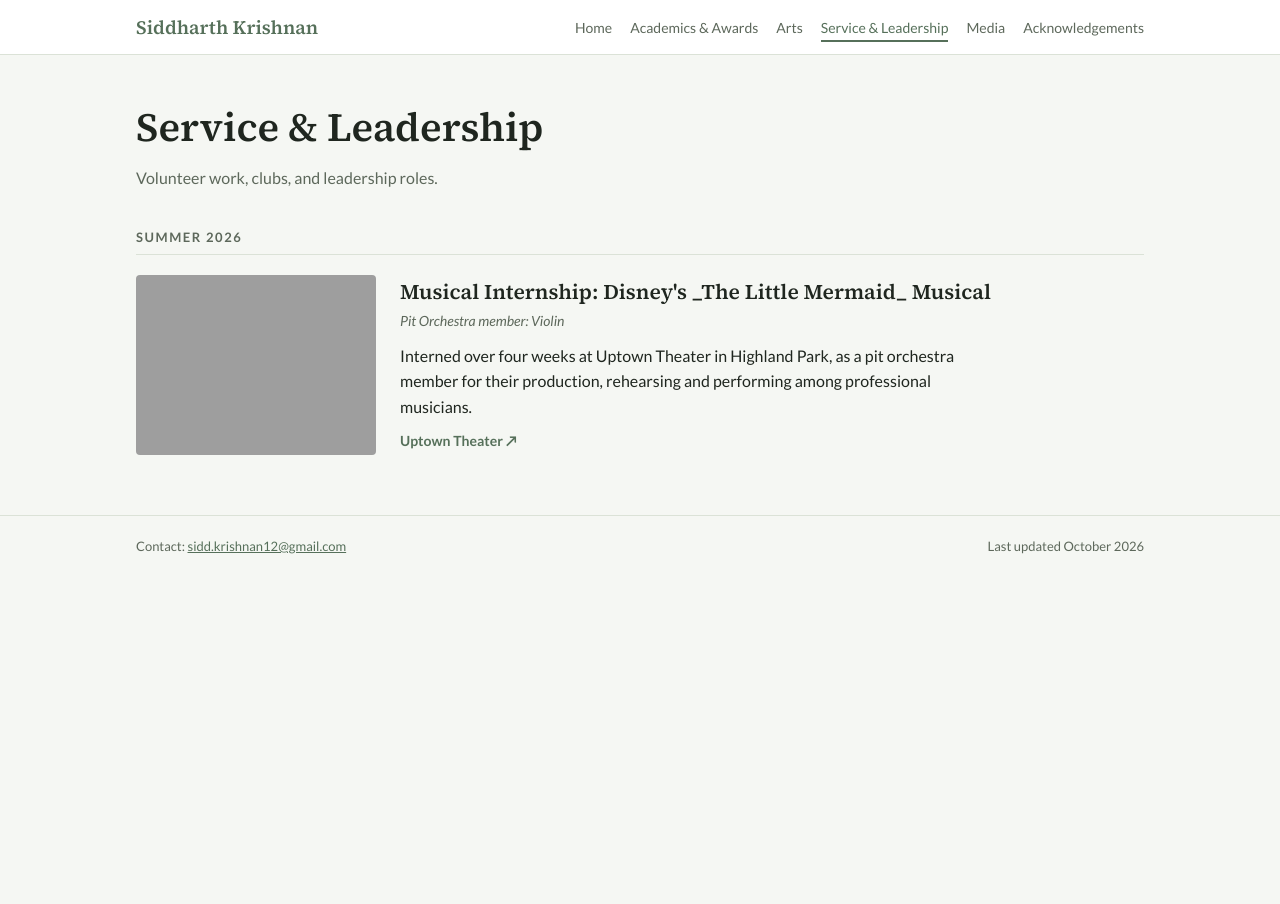
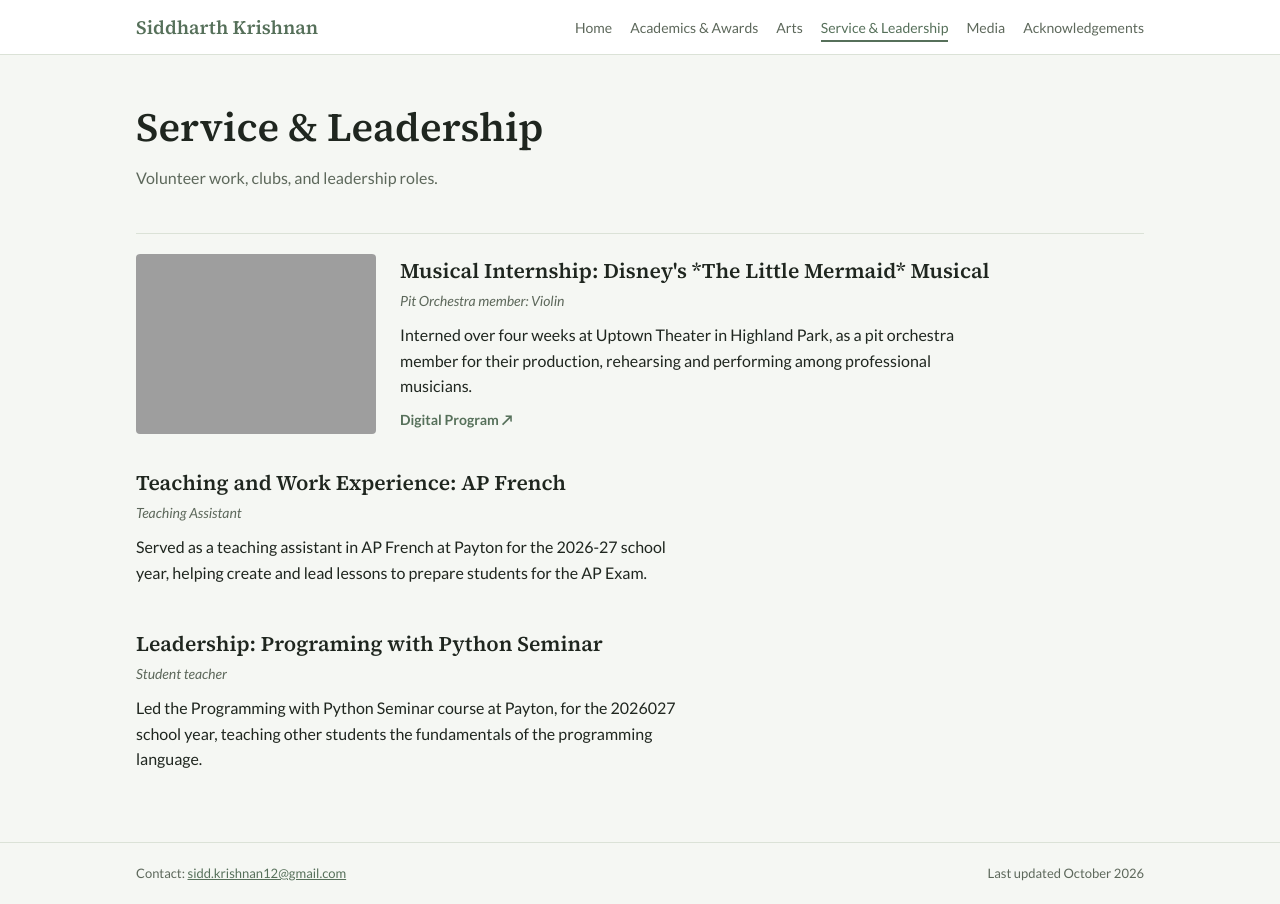
Before and after one commit to siddkrishnan12/siddkrishnan12.github.io, a Jekyll site: the page built from service.md, in a window 1280 px wide. Built offline with Jekyll 4.4.1, drawn with Linux system fonts in a browser that asks for light colours; grey boxes are pictures that could not be loaded.

Commit message:
updated arts and service

```diff
--- a/_data/arts.yml
+++ b/_data/arts.yml
@@ -46,3 +46,20 @@
       links:
         - label: "Ensemble"
           url: "https://www.wsste.com/allegro"
+
+    - title: "Summer Chamber Music Camp"
+      date: "July 2026"
+      description: "Attended and played viola in Naperville Suzuki School's Summer Chamber Music Camp for five consecutive years, most recently performing Tchaikovsky's String Quartet No. 1, and being the viola section leader in the chamber orchestra's performances of Grieg's Holberg Suite and Coleridge-Taylor's 4 Noveletten."
+      youtube: "kJmQHMj0naU"
+      links:
+        - label: "Holberg Suite"
+          url: "https://youtu.be/NM10i1pjmz8"
+        - label: "Noveletten"
+          url: "https://youtu.be/f8ksB4RWgwA"
+
+    - title: "Young Naperville Singers"
+      description: "Five-year member of Young Naperville Singers' Canto Vivo youth choir, giving performances throughout the year."
+      image: "assets/css/Canto Vivo.jpg"
+      links:
+          - label: "YNS"
+            url: "https://ynschoirs.org/"
--- a/_data/service.yml
+++ b/_data/service.yml
@@ -1,12 +1,20 @@
 # Service & Leadership page. Same entry format as academics.yml.
 # After adding the first entry, set "show: true" for this page in navigation.yml.
 
-- heading: "Summer 2026"
+- heading: ""
   entries:
-    - title: "Musical Internship: Disney's _The Little Mermaid_ Musical"
+    - title: "Musical Internship: Disney's *The Little Mermaid* Musical"
       role: "Pit Orchestra member: Violin"
       description: "Interned over four weeks at Uptown Theater in Highland Park, as a pit orchestra member for their production, rehearsing and performing among professional musicians."
       image: "/assets/css/mermaid.jpg"
       links:
-        - label: "Uptown Theater"
-          url: "https://www.uptownhp.org/"
+        - label: "Digital Program"
+          url: "https://audienceaccess.co/show/UPTOWN-16376"
+
+    - title: "Teaching and Work Experience: AP French"
+      role: "Teaching Assistant"
+      description: "Served as a teaching assistant in AP French at Payton for the 2026-27 school year, helping create and lead lessons to prepare students for the AP Exam."
+
+    - title: "Leadership: Programing with Python Seminar"
+      role: "Student teacher"
+      description: "Led the Programming with Python Seminar course at Payton, for the 2026027 school year, teaching other students the fundamentals of the programming language."
```
Also changed, not shown: assets/css/Canto Vivo.jpg (added), 1 other file.
